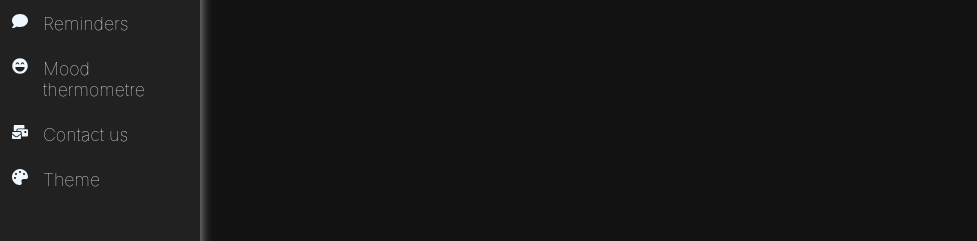
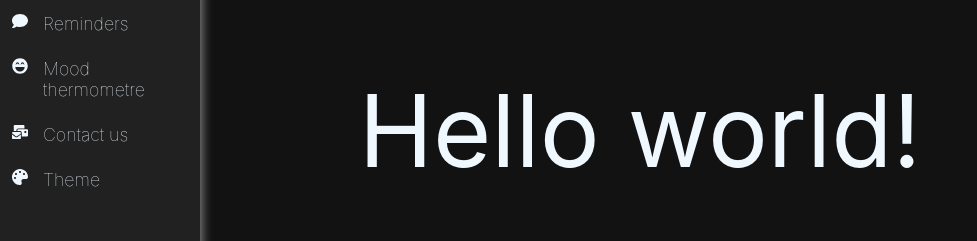
Before and after one commit to navidasaman/diary-app, a React (Create React App) app: page /Home in a window 1280 px wide. Shown: the part 270-511 px from the top of the page, without its empty margins (0-977 px from the left). Built offline with nearby package versions, Linux system fonts and the light colour scheme.

Commit message:
Added placeholder home page (+ missed adding some css changes in previous commit)

```diff
--- /dev/null
+++ b/src/css/Home.css
@@ -0,0 +1,5 @@
+.home {
+    text-align: center;
+    font-size:100px;
+    margin: auto;
+}
--- a/src/css/index.css
+++ b/src/css/index.css
@@ -8,14 +8,18 @@ body {
 }
 
 .App {
+  height: 100vh;
   width: 100vw;
-  height: 100vh;
-  background-color: #121212;
+  display: flex;
+  flex-direction: column;
 }
 
-.App-header {
-  min-height: 100vh;
-  display: flex;
-  flex-direction: column;
-  color: white;
+.App.dark {
+  background-color: #121212;
+  color: rgb(240, 248, 255);
 }
+
+.App.light {
+  background-color: #fafafa;
+  color:#212121;
+}
--- /dev/null
+++ b/src/pages/Home.tsx
@@ -0,0 +1,12 @@
+import React from 'react'
+import '../css/Home.css'
+
+function Home() {
+  return (
+    <div className='home'>
+      Hello world!
+    </div>
+  )
+}
+
+export default Home
```
